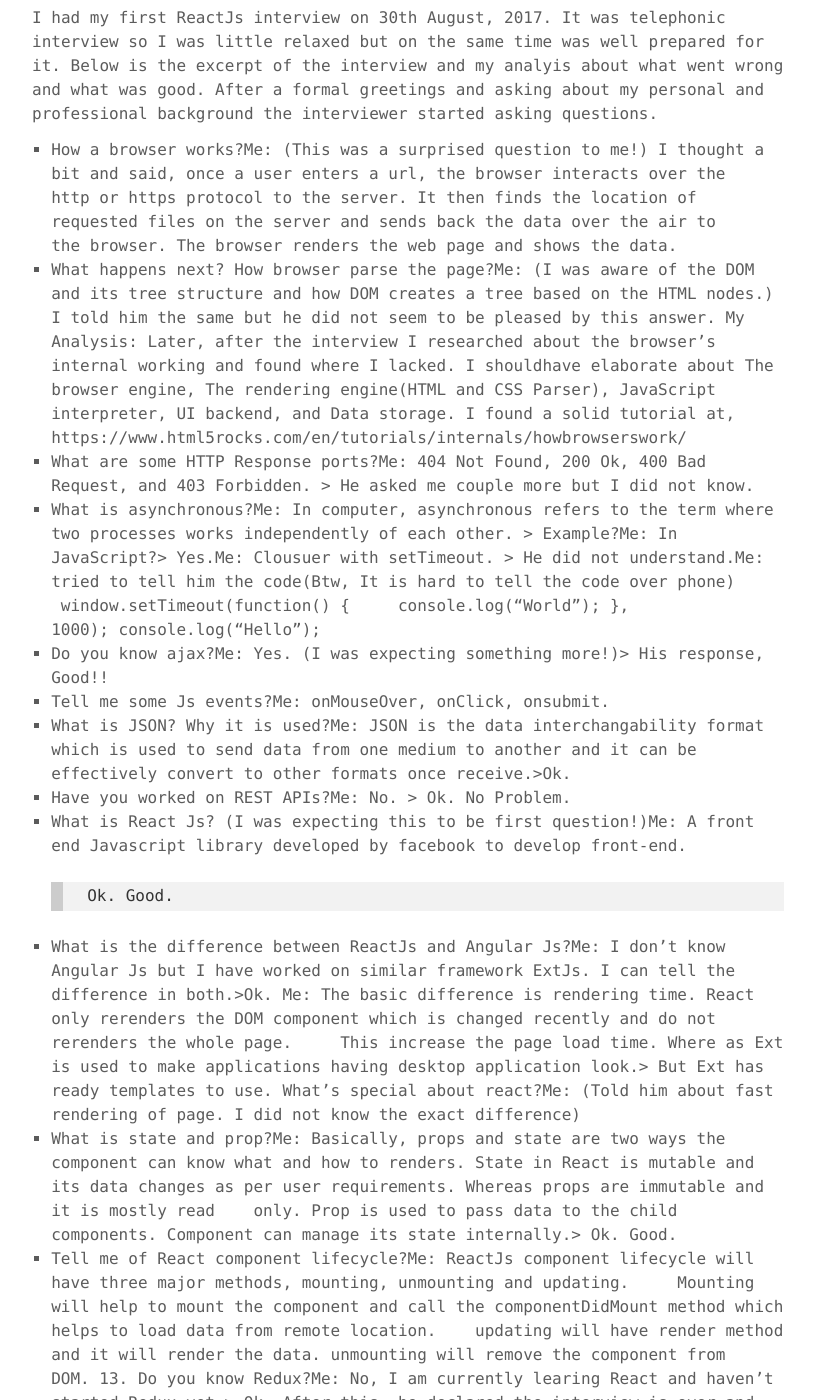
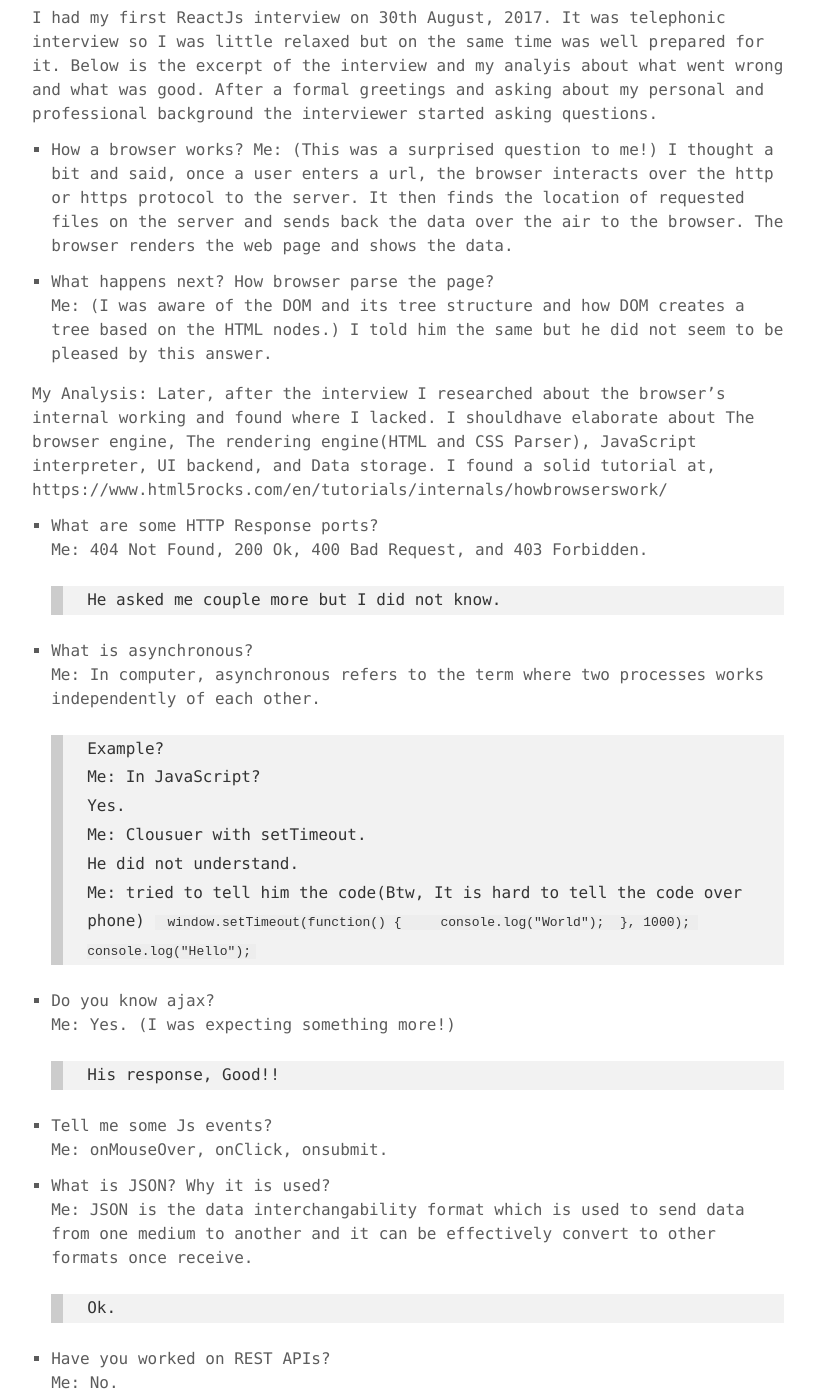
Before and after one commit to sagpat/sagpat.github.io, a Jekyll site: the page built from _posts/2017-08-30-My First ReactJs Interview.md, in a window 1280 px wide and 1400 px high, scrolled down 277 px. Shown: the whole window, without its empty margins (232-1047 px from the left). Built offline with Jekyll 4.4.1, drawn with Linux system fonts in a browser that asks for light colours; our own code applies the rules of GitHub Pages for plain Markdown files; some of the changed text lies outside the part shown.

Commit message:
Indent the page

````diff
--- a/_posts/2017-08-30-My First ReactJs Interview.md
+++ b/_posts/2017-08-30-My First ReactJs Interview.md
@@ -2,23 +2,77 @@
 
 I had my first ReactJs interview on 30th August, 2017. It was telephonic interview so I was little relaxed but on the same time was well prepared for it. Below is the excerpt of the interview and my analyis about what went wrong and what was good.
 After a formal greetings and asking about my personal and professional background the interviewer started asking questions.
-1. How a browser works?Me: (This was a surprised question to me!) I thought a bit and said, once a user enters a url, the browser interacts over the     http or https protocol to the server. It then finds the location of requested files on the server and sends back the data over the air to     the browser. The browser renders the web page and shows the data.
-2. What happens next? How browser parse the page?Me: (I was aware of the DOM and its tree structure and how DOM creates a tree based on the HTML nodes.) I told him the same but he did not seem to be pleased by this answer.
+
+1. How a browser works?
+Me: (This was a surprised question to me!) I thought a bit and said, once a user enters a url, the browser interacts over the http or https protocol to the server. It then finds the location of requested files on the server and sends back the data over the air to the browser. The browser renders the web page and shows the data.
+
+2. What happens next? How browser parse the page?
+Me: (I was aware of the DOM and its tree structure and how DOM creates a tree based on the HTML nodes.) I told him the same but he did not seem to be pleased by this answer.
+
 My Analysis: Later, after the interview I researched about the browser's internal working and found where I lacked. I shouldhave elaborate about The browser engine, The rendering engine(HTML and CSS Parser), JavaScript interpreter, UI backend, and Data storage.
 I found a solid tutorial at, https://www.html5rocks.com/en/tutorials/internals/howbrowserswork/
-3. What are some HTTP Response ports?Me: 404 Not Found, 200 Ok, 400 Bad Request, and 403 Forbidden. > He asked me couple more but I did not know.
-4. What is asynchronous?Me: In computer, asynchronous refers to the term where two processes works independently of each other. > Example?Me: In JavaScript?> Yes.Me: Clousuer with setTimeout. > He did not understand.Me: tried to tell him the code(Btw, It is hard to tell the code over phone)
- window.setTimeout(function() {     console.log("World"); }, 1000); console.log("Hello");
-5. Do you know ajax?Me: Yes. (I was expecting something more!)> His response, Good!!
-6. Tell me some Js events?Me: onMouseOver, onClick, onsubmit.
-7. What is JSON? Why it is used?Me: JSON is the data interchangability format which is used to send data from one medium to another and it can be effectively convert to other formats once receive.>Ok.
-8. Have you worked on REST APIs?Me: No. > Ok. No Problem.
-9. What is React Js? (I was expecting this to be first question!)Me: A front end Javascript library developed by facebook to develop front-end.
+
+3. What are some HTTP Response ports?
+Me: 404 Not Found, 200 Ok, 400 Bad Request, and 403 Forbidden.
+> He asked me couple more but I did not know.
+
+4. What is asynchronous?
+Me: In computer, asynchronous refers to the term where two processes works independently of each other.
+> Example?
+Me: In JavaScript?
+> Yes.
+Me: Clousuer with setTimeout.
+> He did not understand.
+Me: tried to tell him the code(Btw, It is hard to tell the code over phone)
+``` window.setTimeout(function() {
+ console.log("World");
+ }, 1000);
+ console.log("Hello");
+```
+5. Do you know ajax?
+Me: Yes. (I was expecting something more!)
+> His response, Good!!
+
+6. Tell me some Js events?
+Me: onMouseOver, onClick, onsubmit.
+
+7. What is JSON? Why it is used?
+Me: JSON is the data interchangability format which is used to send data from one medium to another and it can be effectively convert to other formats once receive.
+>Ok.
+
+8. Have you worked on REST APIs?
+Me: No.
+> Ok. No Problem.
+
+9. What is React Js? (I was expecting this to be first question!)
+Me: A front end Javascript library developed by facebook to develop front-end.
 >Ok. Good.
-10. What is the difference between ReactJs and Angular Js?Me: I don't know Angular Js but I have worked on similar framework ExtJs. I can tell the difference in both.>Ok. Me: The basic difference is rendering time. React only rerenders the DOM component which is changed recently and do not rerenders the whole page.     This increase the page load time. Where as Ext is used to make applications having desktop application look.> But Ext has ready templates to use. What's special about react?Me: (Told him about fast rendering of page. I did not know the exact difference)
-11. What is state and prop?Me: Basically, props and state are two ways the component can know what and how to renders. State in React is mutable and its data changes as per user requirements. Whereas props are immutable and it is mostly read    only. Prop is used to pass data to the child components. Component can manage its state internally.> Ok. Good.
-12. Tell me of React component lifecycle?Me: ReactJs component lifecycle will have three major methods, mounting, unmounting and updating.     Mounting will help to mount the component and call the componentDidMount method which helps to load data from remote location.    updating will have render method and it will render the data. unmounting will remove the component from DOM. 13. Do you know Redux?Me: No, I am currently learing React and haven't started Redux yet.> Ok.
+
+10. What is the difference between ReactJs and Angular Js?
+Me: I don't know Angular Js but I have worked on similar framework ExtJs. I can tell the difference in both.
+>Ok.
+Me: The basic difference is rendering time. React only rerenders the DOM component which is changed recently and do not rerenders the whole page. This increase the page load time. Where as Ext is used to make applications having desktop application look.
+> But Ext has ready templates to use. What's special about react?
+Me: (Told him about fast rendering of page. I did not know the exact difference)
+
+11. What is state and prop?
+Me: Basically, props and state are two ways the component can know what and how to renders. State in React is mutable and its data changes as per user requirements. Whereas props are immutable and it is mostly read only. Prop is used to pass data to the child components. Component can manage its state internally.
+> Ok. Good.
+
+12. Tell me of React component lifecycle?
+Me: ReactJs component lifecycle will have three major methods, mounting, unmounting and updating. Mounting will help to mount the component and call the componentDidMount method which helps to load data from remote location.Updating will have render method and it will render the data. unmounting will remove the component from DOM. 13. Do you know Redux?Me: No, I am currently learing React and haven't started Redux yet.
+> Ok.
+
 After this, he declared the interview is over and the HR will let me know the result. In the evening I received a regret message! I was not selected but overall it was a good experience.
-- Things I was expecting: 1. More questions on ReactJs.2. Questions on core Javascript concepts like, Closures(Higher order functions), IIFE, Prototypes in Js, functions.
-- Things went well:1. I was able to answer for all the ReactJs questions correctly.
-- Areas of Improvement: 1. Need to elaborate the answers with proper examples.2. Avoiding wrong answers saying straight No.3. Basic concepts of Js and web.4. Jquery.
+
+- Things I was expecting:
+1. More questions on ReactJs.
+2. Questions on core Javascript concepts like, Closures(Higher order functions), IIFE, Prototypes in Js, functions.
+
+- Things went well:
+1. I was able to answer for all the ReactJs questions correctly.
+
+- Areas of Improvement:
+1. Need to elaborate the answers with proper examples.
+2. Avoiding wrong answers saying straight No.
+3. Basic concepts of Js and web.4. Jquery.
````
